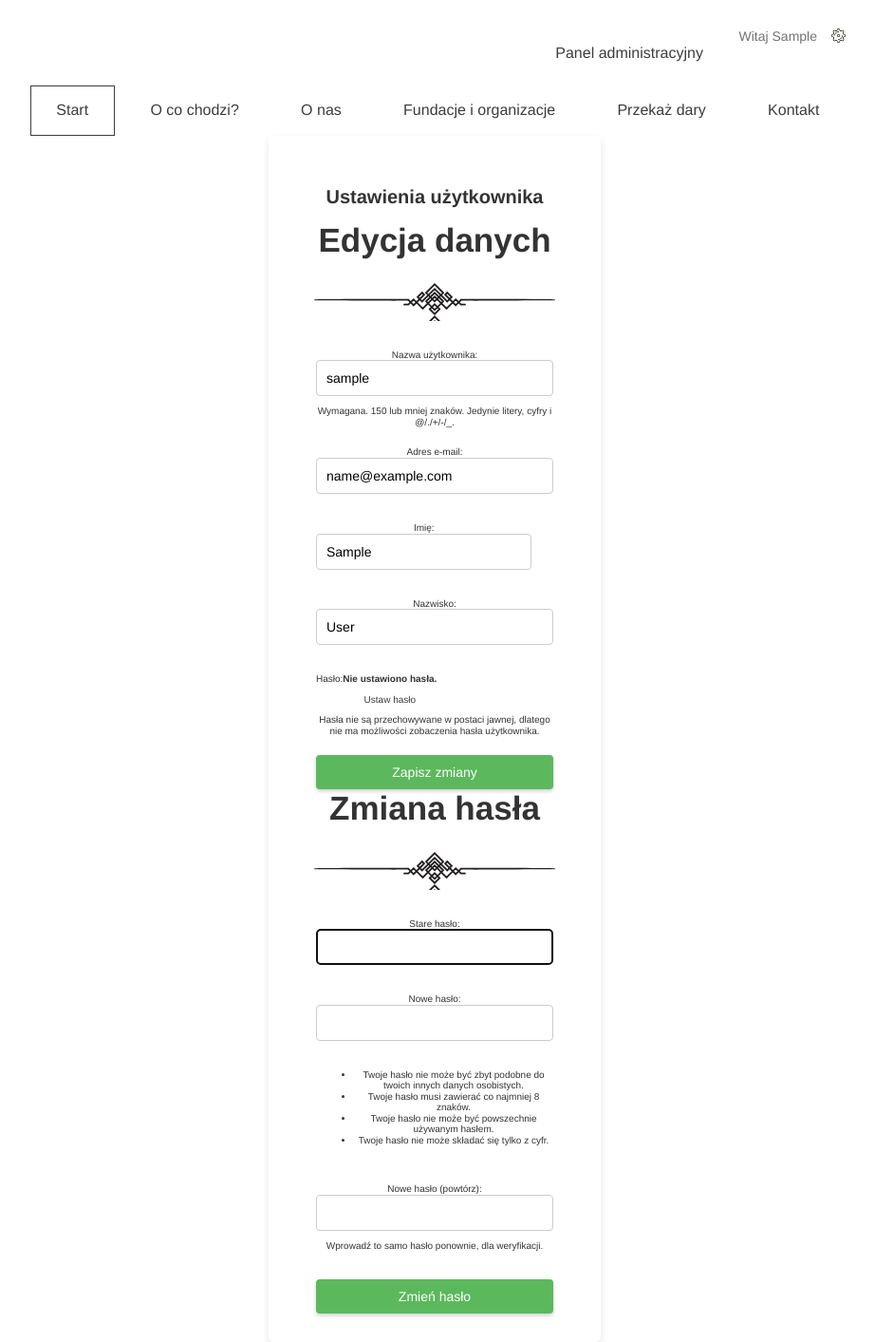
After one commit to uhnajs/Projekt---Oddam-w-dobre-r-ce-, a Django app: page /ustawienia/ in a window 1280 px wide. The commit adds this page. Shown: the whole page at 95% size, without its empty margins (182-1104 px from the left). Run offline with Django 5.2, Linux system fonts and the light colour scheme; the visitor is signed in with stand-in values (Sample User, id 1).

Commit message:
Added User Settings

```diff
--- a/OddamAPP/OddamAPP/urls.py
+++ b/OddamAPP/OddamAPP/urls.py
@@ -17,10 +17,11 @@ Including another URLconf
 from django.contrib import admin
 from django.urls import path, include
 from django.contrib.auth import views as auth_views
-from donations.views import landing_page, user_profile, add_donation, login_view, register_view, form, login_view, logout_view
+from donations.views import landing_page, user_profile, user_settings, add_donation, login_view, register_view, form, login_view, logout_view
 
 
 urlpatterns = [
+    path('ustawienia/', user_settings, name='user_settings'),
     path('profil/', user_profile, name='user_profile'),
     path('admin/', admin.site.urls),
     path('', landing_page, name='landing-page'),
--- a/OddamAPP/donations/forms.py
+++ b/OddamAPP/donations/forms.py
@@ -1,5 +1,5 @@
 from django import forms
-from django.contrib.auth.forms import UserCreationForm
+from django.contrib.auth.forms import UserCreationForm, UserChangeForm
 from django.contrib.auth.models import User
 from django.core.exceptions import ValidationError
 import re
@@ -42,3 +42,23 @@ class RegistrationForm(UserCreationForm):
         if commit:
             user.save()
         return user
+
+
+class UserEditForm(UserChangeForm):
+    class Meta:
+        model = User
+        fields = ('username', 'email', 'first_name', 'last_name')
+
+# Formularz do zmiany hasła
+class PasswordChangeForm(forms.Form):
+    old_password = forms.CharField(label='Stare hasło', widget=forms.PasswordInput)
+    new_password1 = forms.CharField(label='Nowe hasło', widget=forms.PasswordInput)
+    new_password2 = forms.CharField(label='Powtórz nowe hasło', widget=forms.PasswordInput)
+
+    def clean(self):
+        cleaned_data = super().clean()
+        new_password1 = cleaned_data.get('new_password1')
+        new_password2 = cleaned_data.get('new_password2')
+
+        if new_password1 != new_password2:
+            raise forms.ValidationError("Nowe hasła nie są identyczne.")
--- /dev/null
+++ b/OddamAPP/donations/templates/user_settings.html
@@ -0,0 +1,152 @@
+{% load static %}
+
+<!DOCTYPE html>
+<html lang="pl">
+<head>
+    <meta charset="UTF-8"/>
+    <meta name="viewport" content="width=device-width, initial-scale=1.0"/>
+    <meta http-equiv="X-UA-Compatible" content="ie=edge"/>
+    <title>{% block title %}Ustawienia użytkownika{% endblock %}</title>
+    <link rel="stylesheet" href="{% static 'css/style.css' %}"/>
+    <style>
+        body, html {
+            height: 100%;
+            margin: 0;
+            font-family: 'Helvetica Neue', Helvetica, Arial, sans-serif;
+            background:  no-repeat center center fixed;
+            -webkit-background-size: cover;
+            -moz-background-size: cover;
+            -o-background-size: cover;
+            background-size: cover;
+            color: #333;
+        }
+        .wrapper {
+            min-height: calc(80vh - 80px); /* 100px to przykładowa suma wysokości nagłówka i stopki */
+            display: flex;
+            align-items: center;
+            justify-content: center;
+        }
+        .registration-form {
+            background: white;
+            padding: 40px 50px 30px;
+            width: 80%; /* Adjust this percentage to your preference */
+            max-width: 350px; /* Or whatever maximum width you prefer */
+            box-shadow: 0 4px 8px 0 rgba(0,0,0,0.1);
+            border-radius: 5px;
+            text-align: center;
+            margin: auto; /* This centers the form in the wrapper if the wrapper's width is 100% */
+        }
+        h2 {
+            text-align: center;
+            position: relative;
+            display: block;
+            margin: 0 auto;
+            margin-bottom: 20px;
+        }
+        .form-field {
+            margin-bottom: 10px;
+            text-align: left;
+        }
+        .form-field label {
+            display: block;
+            margin-bottom: 5px;
+            font-weight: 500;
+        }
+        input[type=email], input[type=password], input[type=text] {
+            width: 100%;
+            font-size: 14px;
+            padding: 10px;
+            border: 1px solid #ccc;
+            border-radius: 4px;
+            box-sizing: border-box;
+            margin-bottom: 10px;
+        }
+        .form-button {
+            background-color: #5cb85c;
+            color: white;
+            padding: 10px 15px;
+            margin-top: 20px;
+            border: none;
+            border-radius: 4px;
+            cursor: pointer;
+            font-size: 14px;
+            width: 100%;
+            box-shadow: 0 2px 4px 0 rgba(0,0,0,0.2);
+            transition: all 0.3s ease;
+        }
+        .form-button:hover {
+            background-color: #4cae4c;
+        }
+        .login-link {
+            display: block;
+            margin-top: 20px;
+            color: #5cb85c;
+            text-decoration: none;
+            transition: color 0.3s ease;
+        }
+        .login-link:hover {
+            color: #4cae4c;
+        }
+    </style>
+</head>
+<body>
+
+{% block header %}
+<header>
+    <nav class="container container--70">
+        {% if user.is_authenticated %}
+            <ul class="nav--actions">
+                {% if user.is_superuser %}
+                    <li><a href="{% url 'admin:index' %}" class="btn btn--without-border">Panel administracyjny</a></li>
+                {% endif %}
+                <li class="logged-user">
+                    Witaj {{ user.first_name|default:user.username }}
+                    <ul class="dropdown">
+                        <li><a href="{% url 'user_profile' %}">Profil</a></li>
+                        <li><a href="#">Ustawienia</a></li>
+                        <li><a href="{% url 'logout' %}">Wyloguj</a></li>
+                    </ul>
+                </li>
+            </ul>
+        {% else %}
+            <ul class="nav--actions">
+                <li><a href="{% url 'login' %}" class="btn btn--small btn--without-border">Zaloguj</a></li>
+                <li><a href="{% url 'register' %}" class="btn btn--small btn--highlighted">Załóż konto</a></li>
+            </ul>
+        {% endif %}
+        <ul>
+            <li><a href="/" class="btn btn--without-border active">Start</a></li>
+            <li><a href="/#steps" class="btn btn--without-border">O co chodzi?</a></li>
+            <li><a href="/#about-us" class="btn btn--without-border">O nas</a></li>
+            <li><a href="/#help" class="btn btn--without-border">Fundacje i organizacje</a></li>
+            <li><a href="{% url 'form' %}" class="btn btn--without-border">Przekaż dary</a></li>
+            <li><a href="/#contact" class="btn btn--without-border">Kontakt</a></li>
+        </ul>
+    </nav>
+</header>
+{% endblock header %}
+
+<div class="wrapper">
+    <div class="registration-form">
+        <h1>Ustawienia użytkownika</h1>
+
+        <!-- Formularz do edycji danych użytkownika -->
+        <h2>Edycja danych</h2>
+        <form method="post">
+            {% csrf_token %}
+            {{ user_form.as_p }}
+            <button type="submit" class="form-button">Zapisz zmiany</button>
+        </form>
+
+        <!-- Formularz do zmiany hasła -->
+        <h2>Zmiana hasła</h2>
+        <form method="post">
+            {% csrf_token %}
+            {{ password_form.as_p }}
+            <button type="submit" class="form-button">Zmień hasło</button>
+        </form>
+    </div>
+</div>
+
+</body>
+</html>
--- a/OddamAPP/donations/views.py
+++ b/OddamAPP/donations/views.py
@@ -2,13 +2,39 @@ from django.db.models import Sum
 from django.shortcuts import render, redirect
 from .models import Donation, Institution, Category
 from django.urls import reverse
-from django.contrib.auth.models import User
 from django.contrib.auth import login, authenticate, logout
-from django.contrib import messages
-from django.http import HttpResponse
-from .forms import RegistrationForm
+from django.contrib.auth.forms import PasswordChangeForm
+from django.contrib.auth import update_session_auth_hash
+from .forms import UserEditForm, RegistrationForm
 from django.contrib.auth.decorators import login_required
 
+
+@login_required
+def user_settings(request):
+    user = request.user
+
+    if request.method == 'POST':
+        user_form = UserEditForm(request.POST, instance=user)
+        password_form = PasswordChangeForm(user, request.POST)
+
+        if user_form.is_valid():
+            user_form.save()
+            return redirect('user_profile')
+
+        if password_form.is_valid():
+            user = password_form.save()
+            update_session_auth_hash(request, user)  # Zaktualizuj sesję, aby uniknąć wylogowania
+            return redirect('user_profile')
+    else:
+        user_form = UserEditForm(instance=user)
+        password_form = PasswordChangeForm(user)
+
+    context = {
+        'user_form': user_form,
+        'password_form': password_form
+    }
+
+    return render(request, 'user_settings.html', context)
 def landing_page(request):
     total_bags = Donation.objects.aggregate(Sum('quantity'))
     total_institutions = Institution.objects.filter(donation__isnull=False).distinct().count()
```
Also changed, not shown: OddamAPP/donations/templates/index.html (+46 -31 lines).
